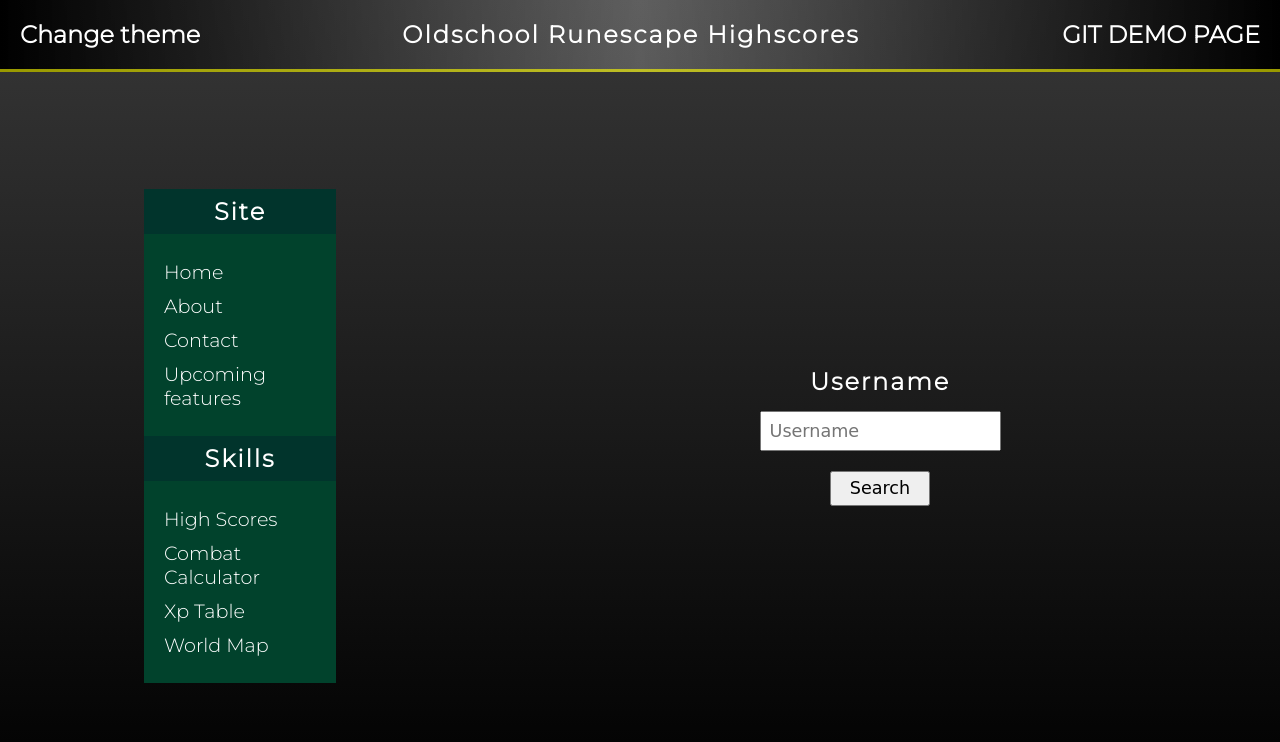
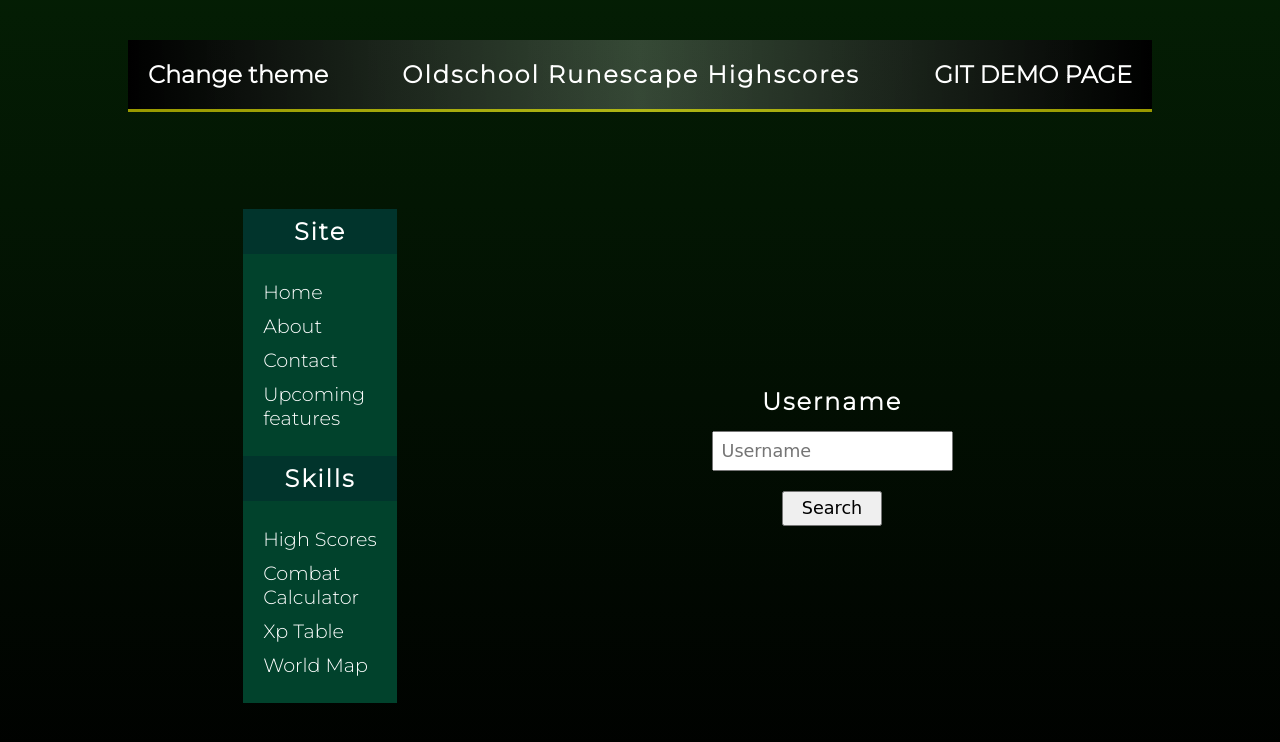
Before and after one commit to TeemuPallasoja/MyProjects, a plain HTML site: page index.html in a window 1280 px wide. Drawn offline with Linux system fonts and the light colour scheme.

Commit message:
changes to styles

```diff
--- a/styles.css
+++ b/styles.css
@@ -2,18 +2,22 @@ body {
     margin: 0;
     padding: 0;
     background: linear-gradient(rgba(5, 5, 5, 0.8), black);
+    background-color: green;
     color: white;
     font-family: Arial, Helvetica, sans-serif;
 }
 
 .container {
     height: 100vh;
+    width: 80vw;
+    margin: auto;
     display: flex;
     flex-direction: column;
     align-items: center;
 }
 
 .header {
+    margin-top: 40px;
     width: 100%;
     background: linear-gradient(0.25turn, black, rgba(255, 255, 255, 0.2), black);
     display: flex;
```
